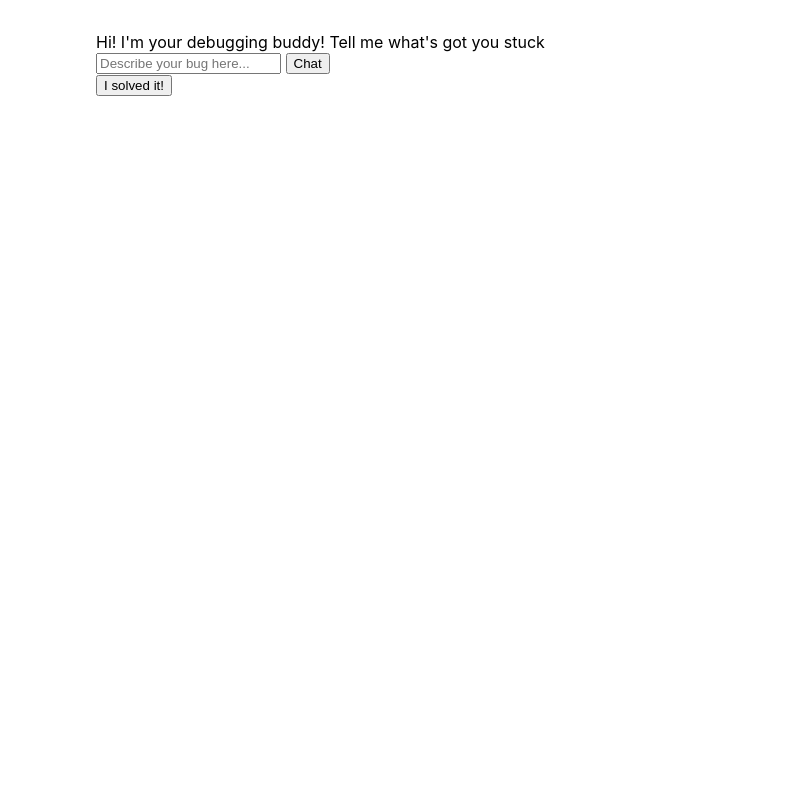
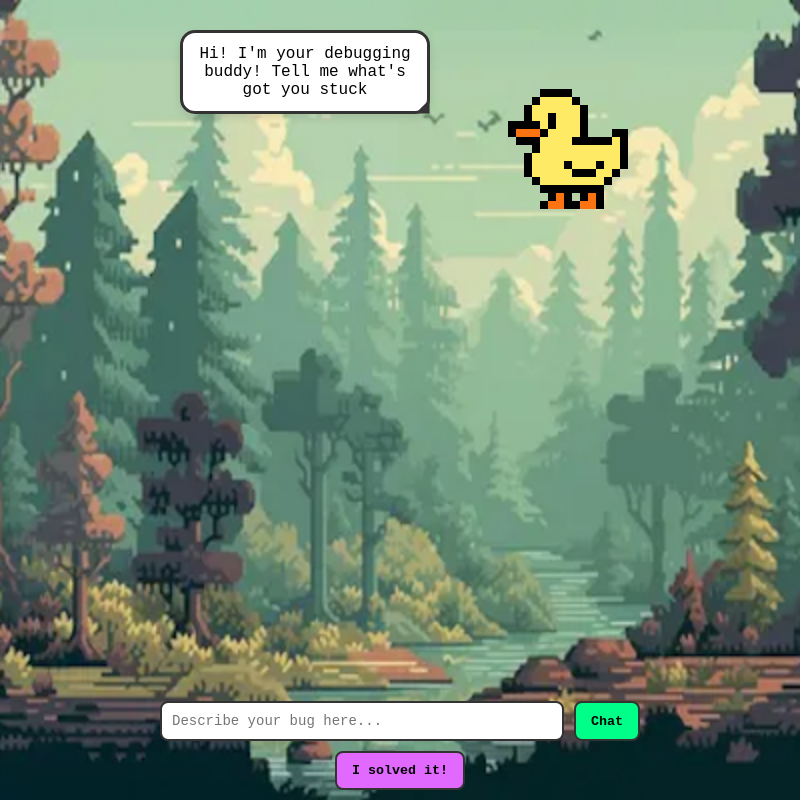
Before and after one commit to BaileyKH/debugger-buddy, an Electron app: page src/index.html in a window 800 px wide. Drawn offline with Linux system fonts and the light colour scheme.

Commit message:
Update: basic style implementation as well as sprite animation for duck asset

```diff
--- a/src/index.css
+++ b/src/index.css
@@ -1,7 +1,167 @@
+* {
+  box-sizing: border-box;
+  margin: 0;
+  padding: 0;
+}
+
 body {
-  font-family: -apple-system, BlinkMacSystemFont, 'Segoe UI', Roboto, Helvetica,
-    Arial, sans-serif;
-  margin: auto;
-  max-width: 38rem;
-  padding: 2rem;
+  font-family: 'Courier New', monospace;
+  background-image: url('./assets/theme/default/defaultBackground\ .png');
+  background-size: cover;
+  background-position: center;
+  background-repeat: no-repeat;
+  height: 100vh;
+  width: 100%;
+  box-sizing: border-box;
 }
+
+button {
+  background: #00ff88;
+  font-family: inherit;
+  font-weight: bold;
+  padding: 10px 15px;
+  border: 2px solid #333;
+  border-radius: 8px;
+  cursor: pointer;
+  transition: all 0.2s;
+}
+
+button:hover {
+  background: #00c86b;
+  transform: translateY(-2px);
+}
+
+.main-container {
+  display: flex;
+  flex-direction: column;
+  justify-content: flex-end;
+  height: 100%;
+  max-width: 500px;
+  padding: 10px;
+  margin: 0 auto;
+}
+
+/* ------------------------
+   | Sprites and Chat Box |
+   ------------------------ */
+.duck-container {
+  position: relative;
+  flex: 1;
+  display: flex;
+  flex-direction: column;
+  align-items: flex-start;
+  justify-content: flex-start;
+  padding: 20px;
+}
+
+.duck {
+  position: absolute;
+  right: -60px;
+  top: 15px;
+  background-image: url('./assets/theme/default/sprites/idle.png');
+  background-size: 256px 512px;
+  background-repeat: no-repeat;
+  background-position: 0 0;
+  width: 256px;
+  height: 256px;
+  margin-bottom: 20px;
+  image-rendering: pixelated;
+  overflow: hidden;
+  animation: duckIdle 1.5s steps(2) infinite;
+}
+
+.duck.thinking {
+  background-image: url('./assets/theme/default/sprites/thinking.png');
+  background-size: 512px 512px;
+  animation: duckThinking 2s step-start infinite;
+}
+
+.duck.sleeping {
+  background-image: url('./assets/theme/default/sprites/sleeping.png');
+  background-size: 512px 512px;
+  animation: duckSleeping 3s step-start infinite;
+}
+
+.duck-speech {
+  background: white;
+  border: 3px solid #333;
+  border-radius: 15px;
+  padding: 12px;
+  max-width: 250px;
+  text-align: center;
+  position: relative;
+  box-shadow: 0 4px 8px rgba(0,0,0,0.1);
+}
+
+.duck-speech::before {
+  content: '';
+  position: absolute;
+  bottom: -4px;
+  right: -9px;
+  transform: translateY(-50%);
+  width: 0;
+  height: 0;
+  border-left: 10px solid transparent;
+  border-right: 10px solid transparent;
+  border-bottom: 10px solid #333;
+  transform: rotate(135deg);
+}
+
+/* ---------------------
+   | User chat section |
+   --------------------- */
+.chat-container {
+  display: flex;
+  flex-direction: column;
+  justify-content: center;
+  align-items: center;
+  border-radius: 15px;
+}
+
+.input-container {
+  display: flex;
+  width: 100%;
+  gap: 10px;
+  margin-bottom: 10px;
+}
+
+.bug-input {
+  flex: 1;
+  padding: 10px;
+  border: 2px solid #333;
+  border-radius: 8px;
+  font-family: inherit;
+  font-size: 14px;
+}
+
+.celebration-btn {
+  background: #e169ff;
+}
+
+.celebration-btn:hover {
+  background: #b856d0;
+}
+
+/* --------------
+   | Animations |
+   -------------- */
+@keyframes duckIdle {
+  0% { background-position: 0 0; }
+  100% { background-position: 0px -512px; }
+}
+
+@keyframes duckThinking {
+  0%   { background-position: 0 0; }
+  25%  { background-position: -256px 0; }
+  50%  { background-position: 0 -256px; }
+  75%  { background-position: -256px -256px; }
+  100% { background-position: 0 0; }
+}
+
+@keyframes duckSleeping {
+  0%   { background-position: 0 0; }
+  25%  { background-position: -256px 0; }
+  50%  { background-position: 0 -256px; }
+  75%  { background-position: -256px -256px; }
+  100% { background-position: 0 0; }
+}
```
